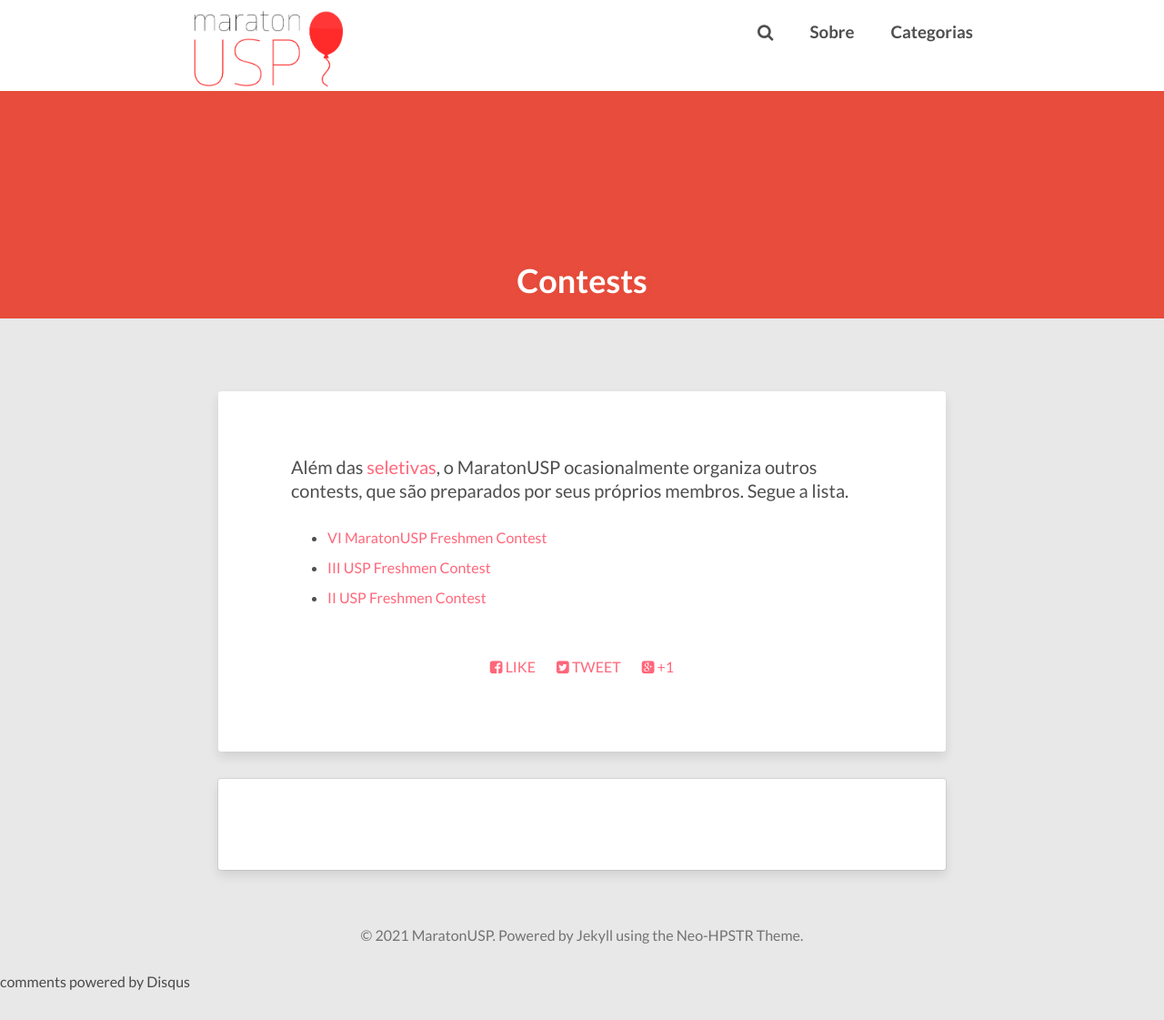
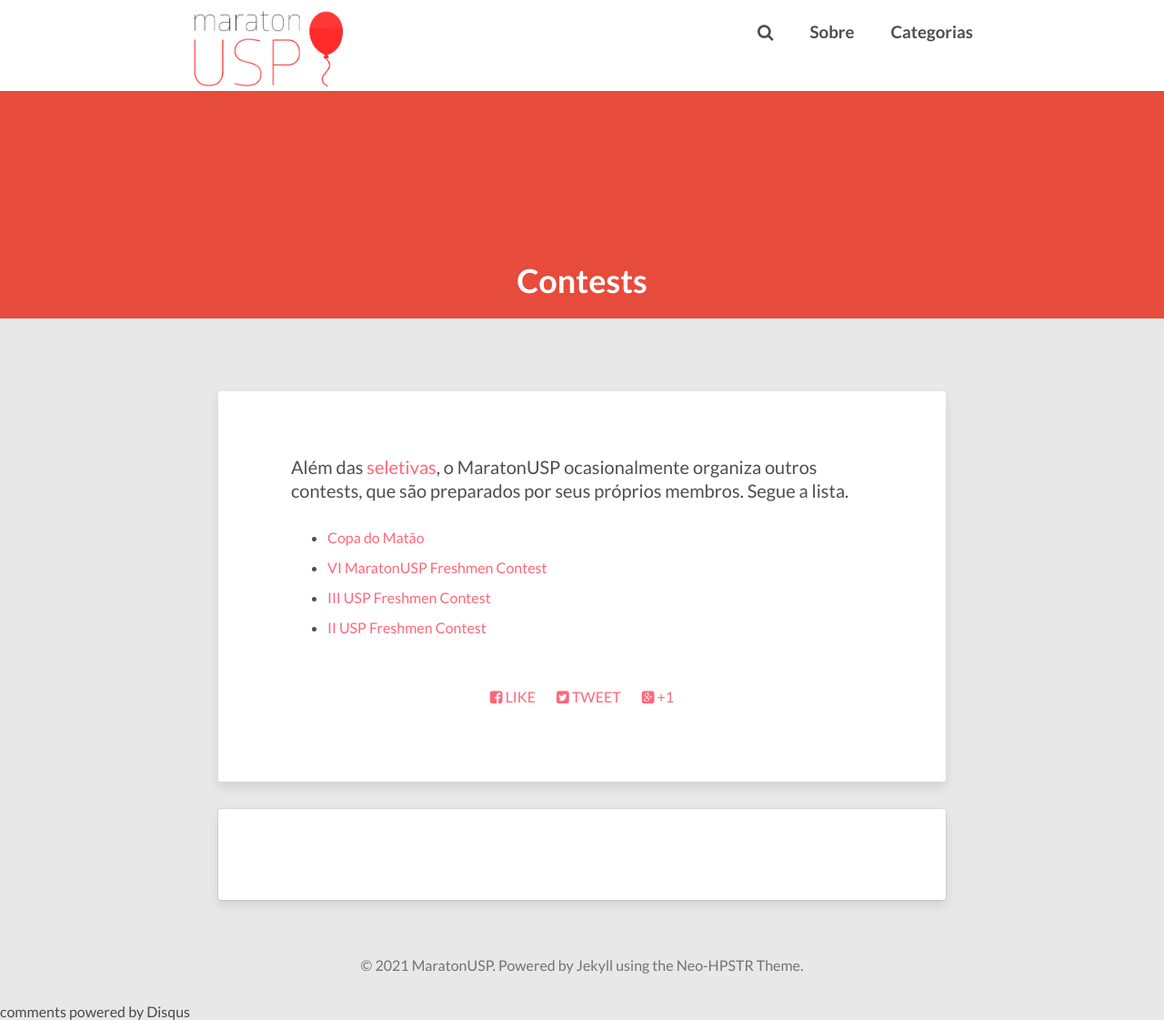
Before and after one commit to maratonusp/blog, a Jekyll site: the page built from pages/contests.markdown, in a window 1280 px wide and 1121 px high. Shown: the whole window at 91% size. Built offline with Jekyll 4.4.1, drawn with Linux system fonts in a browser that asks for light colours; nearby versions of some CDN libraries; comment, search, counter and statistics services are not loaded.

Commit message:
Add Copa do Matao in contests

```diff
--- a/pages/contests.markdown
+++ b/pages/contests.markdown
@@ -4,8 +4,11 @@ layout: page
 permalink: contests.html
 ---
 
-Além das [seletivas](https://www.ime.usp.br/~maratona/seletivas), o MaratonUSP ocasionalmente organiza outros contests, que são preparados por seus próprios membros. Segue a lista.
+Além das [seletivas](https://www.ime.usp.br/~maratona/seletivas), o
+MaratonUSP ocasionalmente organiza outros contests, que são preparados
+por seus próprios membros. Segue a lista.
 
+- [Copa do Matão](https://codeforces.com/gym/103485)
 - [VI MaratonUSP Freshmen Contest](https://codeforces.com/gym/103134)
 - [III USP Freshmen Contest](https://codeforces.com/gym/101375)
 - [II USP Freshmen Contest](https://codeforces.com/gym/100985)
```
